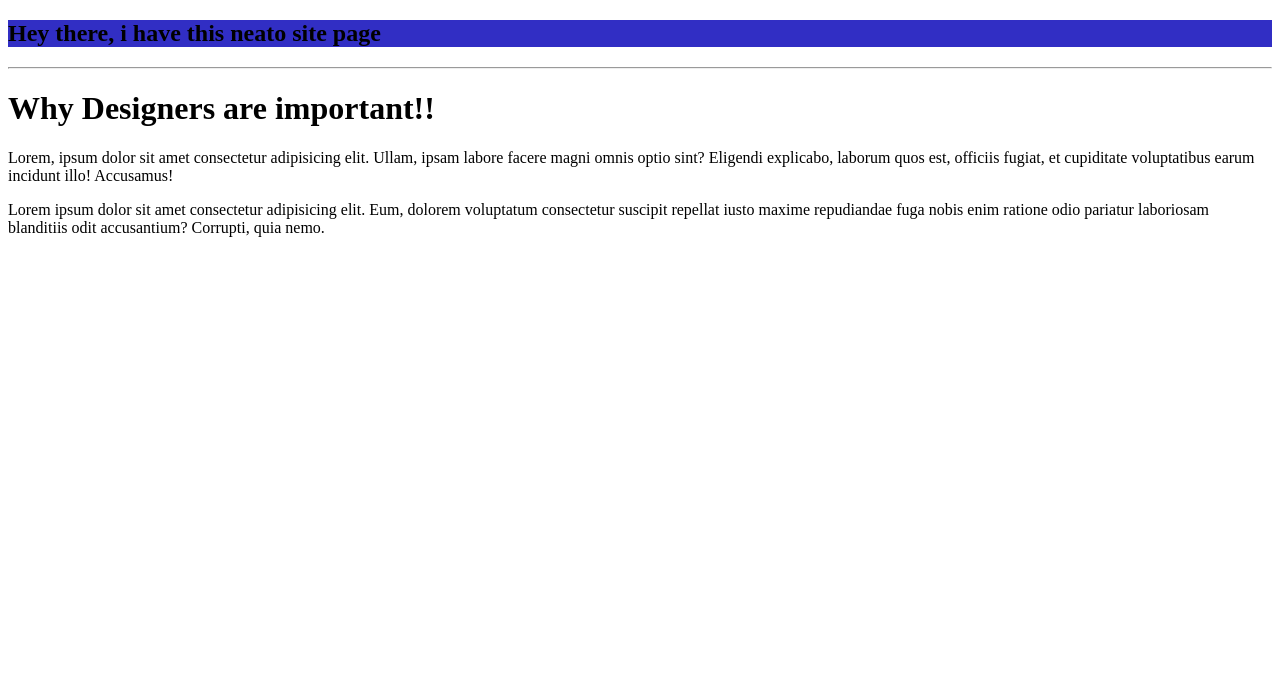
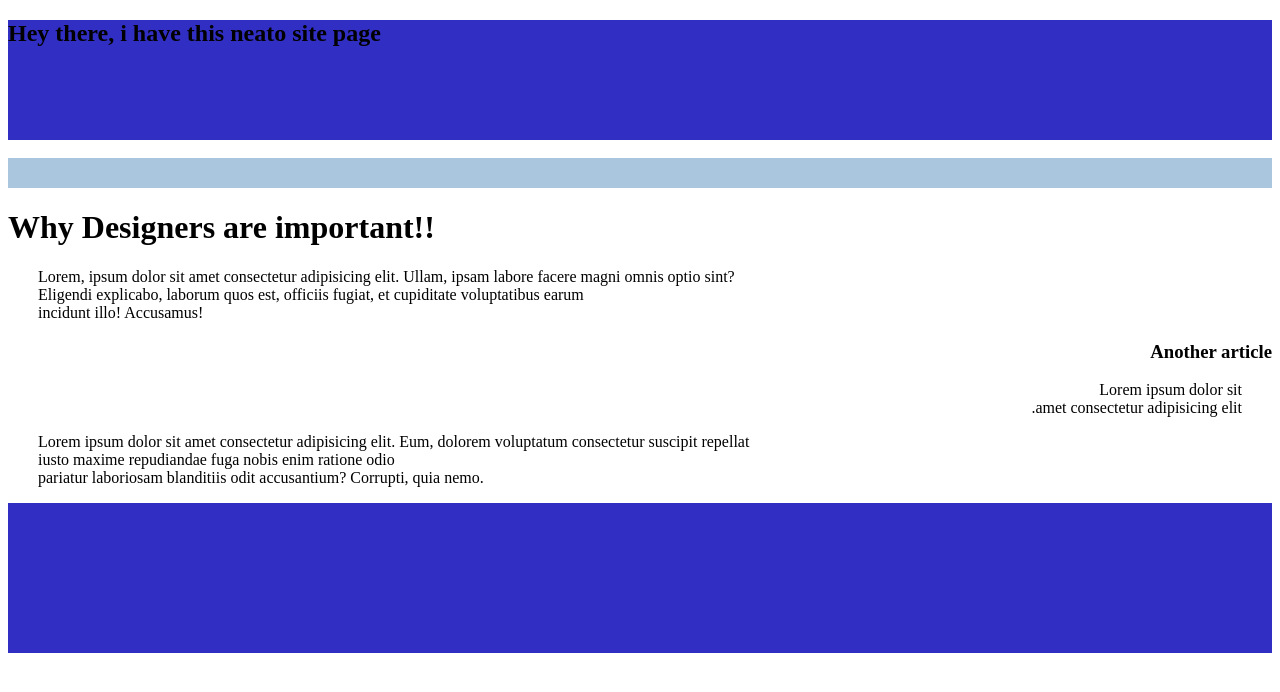
Before and after one commit to Stiles-Micaiah/cool-site, a plain HTML site: page index.html in a window 1280 px wide. Drawn offline with Linux system fonts and the light colour scheme.

Commit message:
the shitload

```diff
--- a/assets/style.css
+++ b/assets/style.css
@@ -1,4 +1,31 @@
-section {
+#top {
   background-color: rgb(49, 46, 196);
-  background-size: 20mm 20mm;
+  height: 120px;
 }
+
+p {
+ padding-left: 30px;
+ padding-right: 30px;
+}
+#shit{
+  height: 150px;
+  background-color: rgb(49, 46, 196);
+}
+#double-shit {
+  height: 30px;
+  background-color: rgba(12, 91, 160, 0.349);
+}
+hr {
+  color: rgba(240, 248, 255, 0);
+  background-color: rgba(240, 248, 255, 0);
+  border-color: rgba(240, 248, 255, 0);
+}
+#bullshit {
+direction: rtl;
+}
+#tripple-shit {
+  padding: 150px;
+}
+main {
+  column-count: 1;
+}
--- a/index.html
+++ b/index.html
@@ -9,29 +9,39 @@
   <title>Yeezy Special</title>
 </head>
 <section id="top">
-
   <header>
-    <h1> Hey there, i have this neato site page</h1>
+    <h1 id="triple-shit"> Hey there, i have this neato site page</h1>
   </header>
 </section>
-
 <hr />
+<header id="double-shit"></header>
 
 <body>
   <main>
 
     <h1> Why Designers are important!!</h1>
-    <p>Lorem, ipsum dolor sit amet consectetur adipisicing elit. Ullam, ipsam labore facere magni omnis optio sint?
-      Eligendi explicabo, laborum quos est, officiis fugiat, et cupiditate voluptatibus earum incidunt illo! Accusamus!
-    </p>
+    <div>
+      <p>Lorem, ipsum dolor sit amet consectetur adipisicing elit. Ullam, ipsam labore facere magni omnis optio
+        sint?<br />
+        Eligendi explicabo, laborum quos est, officiis fugiat, et cupiditate voluptatibus earum<br /> incidunt illo!
+        Accusamus!
+      </p>
+      <article id="bullshit">
+        <h3> Another article</h3>
+        <p>Lorem ipsum dolor sit <br />amet consectetur adipisicing elit.</p>
+      </article>
 
-    <p>Lorem ipsum dolor sit amet consectetur adipisicing elit. Eum, dolorem voluptatum consectetur suscipit repellat
-      iusto maxime repudiandae fuga nobis enim ratione odio pariatur laboriosam blanditiis odit accusantium? Corrupti,
-      quia nemo.
-    </p>
+      <p>Lorem ipsum dolor sit amet consectetur adipisicing elit. Eum, dolorem voluptatum consectetur suscipit
+        repellat<br />
+        iusto maxime repudiandae fuga nobis enim ratione odio<br /> pariatur laboriosam blanditiis odit accusantium?
+        Corrupti,
+        quia nemo.
+      </p>
+      <div />
 
+      <header id="shit"></header>
+  </main>
 
-  </main>
 </body>
 
 </html>
```
